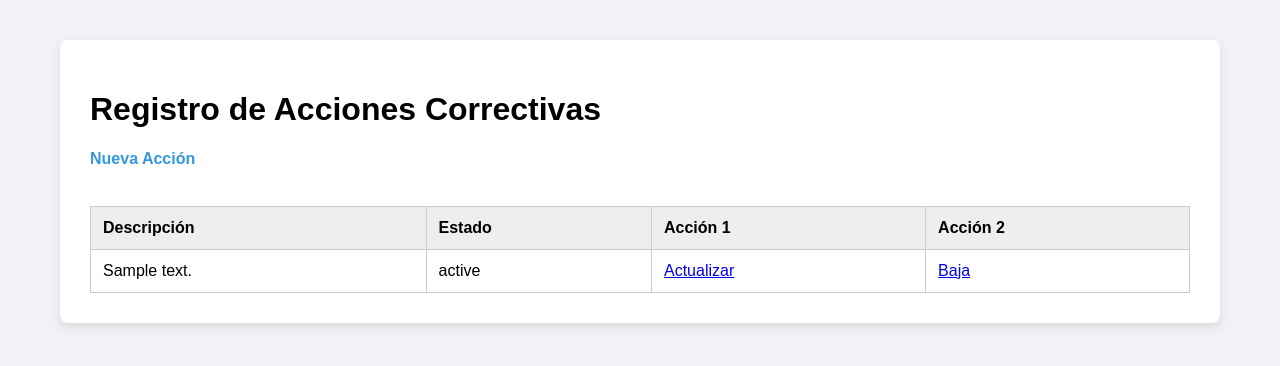
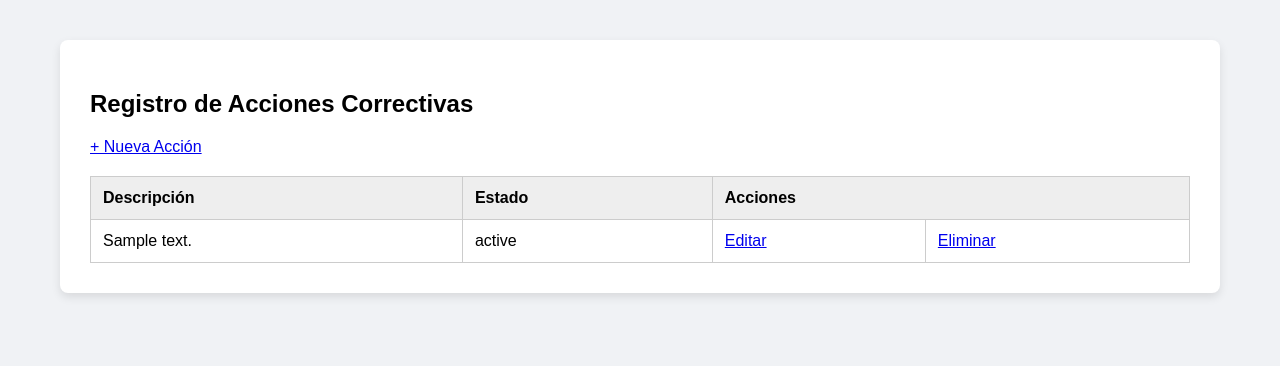
Before and after one commit to josuresano/IW-Grupo2-Reto5, a Django app: template templates/HTML/lista_acciones.html in a window 1280 px wide. Shown: the part 48-414 px from the top of the page. Run offline with Django 5.2, Linux system fonts and the light colour scheme; the template is opened without the code that fills it: values that come from a table or form of the project are taken from there, others are empty; tables that the repository leaves empty hold one stand-in row (values such as "Sample post").

Commit message:
Majora lista de acciones HTML

```diff
--- a/templates/HTML/lista_acciones.html
+++ b/templates/HTML/lista_acciones.html
@@ -1,46 +1,71 @@
 {% load static %}
 <!DOCTYPE html>
-<html>
+<html lang="es">
 
 <head>
+    <meta charset="UTF-8">
+    <meta name="viewport" content="width=device-width, initial-scale=1.0">
     <title>Deusto QA - Acciones Correctivas</title>
-    <link rel="stylesheet" href="{% static 'CSS/estilos.css' %}">
+    <link rel="stylesheet" href="{% static 'estilos.css' %}">
 </head>
 
 <body>
-    <nav>
+
+    <header>
+        <nav class="navbar">
             <a href="{% url 'inicio' %}">Inicio</a>
             <a href="{% url 'lista_nc' %}">No Conformidades</a>
-        <a href="{% url 'lista_acciones' %}">Acciones Correctivas</a>
+            <a href="{% url 'lista_acciones' %}" class="active">Acciones Correctivas</a>
             <a href="{% url 'lista_responsables' %}">Responsables</a>
         </nav>
+    </header>
 
-    <div class="main-wrapper">
+    <main class="main-wrapper">
+        <section class="header-section">
             <h1>Registro de Acciones Correctivas</h1>
-        <a href="{% url 'alta_accion' %}" class="btn-ficha">Nueva Acción</a>
-        <br><br>
+            <a href="{% url 'alta_accion' %}" class="btn-primary">+ Nueva Acción</a>
+        </section>
+
+        <section class="table-section">
             <table>
                 <thead>
                     <tr>
                         <th>Descripción</th>
                         <th>Estado</th>
-                    <th>Acción 1</th>
-                    <th>Acción 2</th>
+                        <th colspan="2">Acciones</th>
                     </tr>
                 </thead>
                 <tbody>
                     {% for a in acciones %}
                     <tr>
                         <td>{{ a.descripcion }}</td>
-                    <td>{{ a.estado }}</td>
-                    <td><a href="{% url 'editar_accion' a.id %}" class="btn">Actualizar</a></td>
-                    <td><a href="{% url 'borrar_accion' a.id %}" class="btn">Baja</a></td>
+                        <td>
+                            <span class="estado estado-{{ a.estado|lower }}">
+                                {{ a.estado }}
+                            </span>
+                        </td>
+                        <td>
+                            <a href="{% url 'editar_accion' a.id %}" class="btn-edit">
+                                Editar
+                            </a>
+                        </td>
+                        <td>
+                            <a href="{% url 'borrar_accion' a.id %}" class="btn-delete"
+                               onclick="return confirm('¿Seguro que quieres eliminar esta acción?');">
+                                Eliminar
+                            </a>
+                        </td>
+                    </tr>
+                    {% empty %}
+                    <tr>
+                        <td colspan="4" class="empty">
+                            No hay acciones registradas
+                        </td>
                     </tr>
                     {% endfor %}
                 </tbody>
             </table>
-    </div>
-
+        </section>
+    </main>
 </body>
-
 </html>
```
Lines whose indentation alone changed are shown as unchanged.
